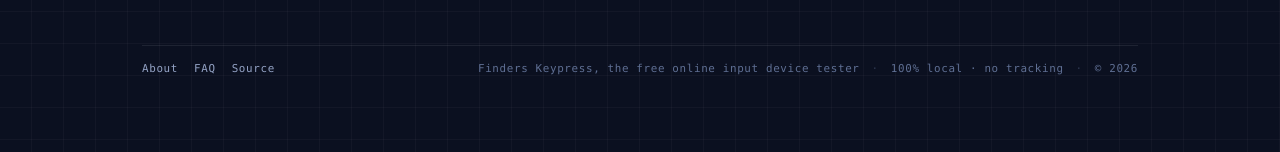
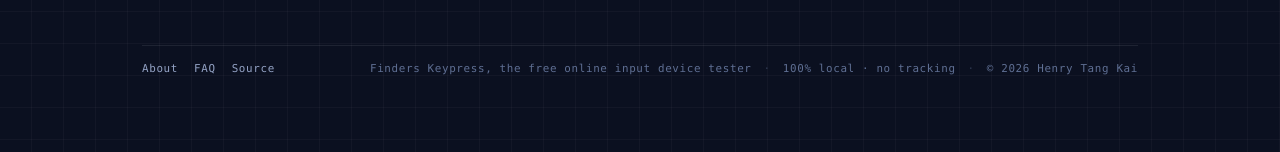
Before and after one commit to utveckla/finders-keypress, a website: page index.html in a window 1280 px wide. Shown: the part 2324-2476 px from the top of the page. Drawn offline with Linux system fonts and the light colour scheme.

Commit message:
feat: updated footer

```diff
--- a/index.html
+++ b/index.html
@@ -564,7 +564,7 @@
                     <span class="footer-sep">·</span>
                     <span>100% local · no tracking</span>
                     <span class="footer-sep">·</span>
-                    <span>© 2026</span>
+                    <span>© 2026 Henry Tang Kai</span>
                 </p>
             </footer>
         </div>
```
